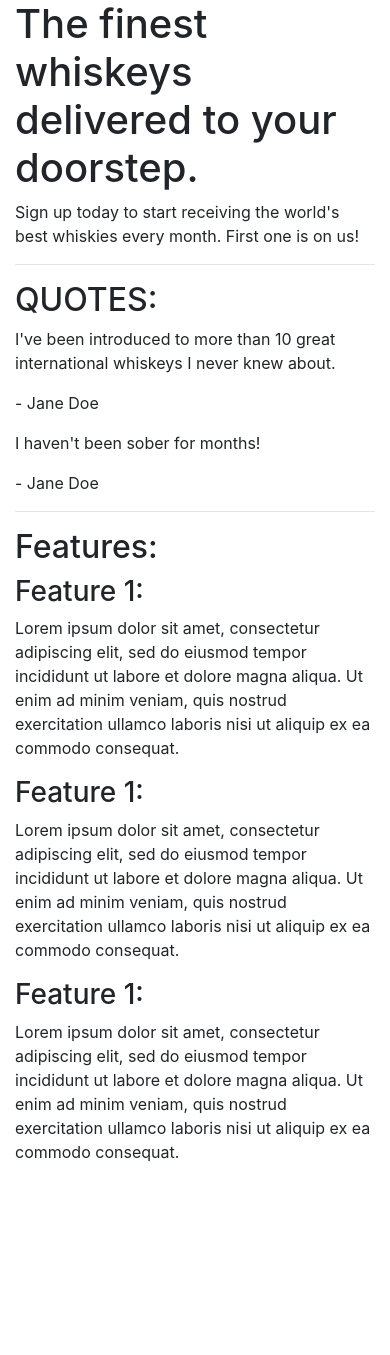
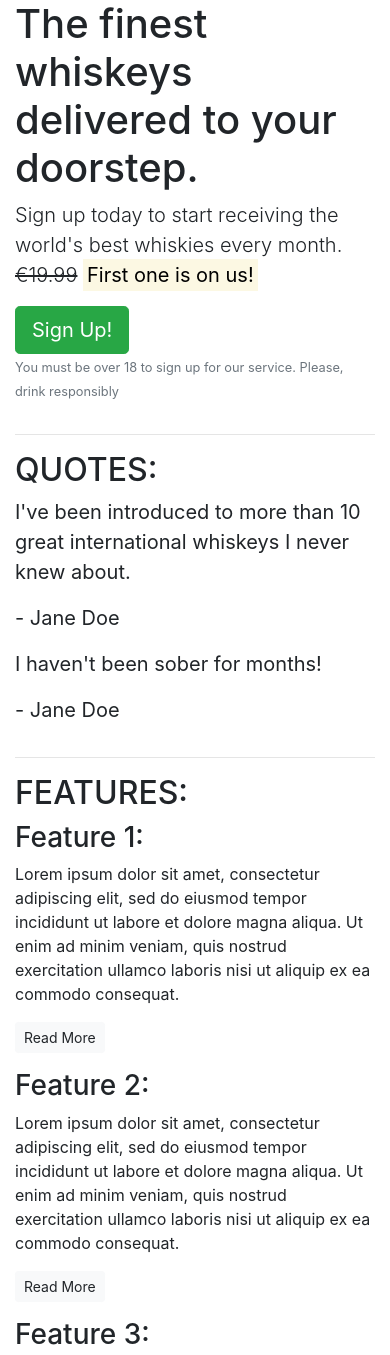
Before and after one commit to roryogorman/Whiskey-Drop-Website, a plain HTML site: page index.html in a window 390 px wide. Shown: the top 1355 px of the page. Before the commit the page ends 1180 px from the top, so only its background shows below. Drawn offline with nearby package versions, Linux system fonts and the light colour scheme.

Commit message:
add mobile first styling

```diff
--- a/index.html
+++ b/index.html
@@ -9,25 +9,40 @@
 </head>
 <body>
     <article class="container">
-
-    <!-- Callout section-->
+     <!-- Callout section-->
+    <div class="row">
+        <div class="col-12">
         <section class="callout">
             <h1>The finest whiskeys delivered to your doorstep.</h1>
-            <p>Sign up today to start receiving the world's best whiskies every month. First one is on us!</p>
+            <p class="lead">Sign up today to start receiving the world's best whiskies every month. <s>€19.99</s> <strong><mark>First one is on us!</mark></strong></p>
+            <button class="btn btn-success btn-lg">Sign Up!</button>
+            <p class="text-muted"><small>You must be over 18 to sign up for our service. Please, drink responsibly</small></p>
         </section>
+        </div>
+    </div>
         <!-- /Callout section-->
         <hr>
 
         <!-- Quotes Section-->
         <section class="quotes">
+        <div class="row">
+            <div class="col-12">
             <h2 class="text-uppercase">Quotes:</h2>
-            <div class="quotes">
+            </div>
+        </div>
+             <div class="row">
+             <div class="col-12 col-md-6">
+            <blockquote class="blockquote">
                 <p>I've been introduced to more than 10 great international whiskeys I never knew about.</p>
                 <p> - Jane Doe </p>
+            </blockquote>
             </div>
-            <div class="quotes">
+            <div class="col-12 col-md-6">
+            <blockquote class="blockquote">
                 <p>I haven't been sober for months!</p>
                 <p> - Jane Doe </p>
+            </blockquote>
+            </div>
             </div>
         </section>
         <!-- /Quotes Section-->
@@ -35,19 +50,34 @@
 
         <!--Features Section-->
         <section class="features">
-            <h2>Features:</h2>
-            <div class="feature">
+        <div class="row">
+            <div class="col-12">
+            <h2 class="text-uppercase">Features:</h2>
+            </div>
+        </div>
+        <div class="row">
+            <div class="col-12 col-md-6 col-lg-4">
+                <div class="feature">
                 <h3>Feature 1:</h3>
                 <p>Lorem ipsum dolor sit amet, consectetur adipiscing elit, sed do eiusmod tempor incididunt ut labore et dolore magna aliqua. Ut enim ad minim veniam, quis nostrud exercitation ullamco laboris nisi ut aliquip ex ea commodo consequat.</p>
+                <p><a class="btn btn-sm btn-light" href="">Read More</a></p>
+                </div>
             </div>
+            <div class="col-12 col-md-6 col-lg-4">
+                <div class="feature">
+                <h3>Feature 2:</h3>
+                <p>Lorem ipsum dolor sit amet, consectetur adipiscing elit, sed do eiusmod tempor incididunt ut labore et dolore magna aliqua. Ut enim ad minim veniam, quis nostrud exercitation ullamco laboris nisi ut aliquip ex ea commodo consequat.</p>
+                <p><a class="btn btn-sm btn-light" href="">Read More</a></p>
+                </div>
+            </div>
+            <div class="col-12 d-md-none d-lg-block col-lg-4">
             <div class="feature">
-                <h3>Feature 1:</h3>
+                <h3>Feature 3:</h3>
                 <p>Lorem ipsum dolor sit amet, consectetur adipiscing elit, sed do eiusmod tempor incididunt ut labore et dolore magna aliqua. Ut enim ad minim veniam, quis nostrud exercitation ullamco laboris nisi ut aliquip ex ea commodo consequat.</p>
+                <p><a class="btn btn-sm btn-light" href="">Read More</a></p>
             </div>
-            <div class="feature">
-                <h3>Feature 1:</h3>
-                <p>Lorem ipsum dolor sit amet, consectetur adipiscing elit, sed do eiusmod tempor incididunt ut labore et dolore magna aliqua. Ut enim ad minim veniam, quis nostrud exercitation ullamco laboris nisi ut aliquip ex ea commodo consequat.</p>
             </div>
+        </div>
             </section>
         <!-- /Features Section-->
     </article>
```
